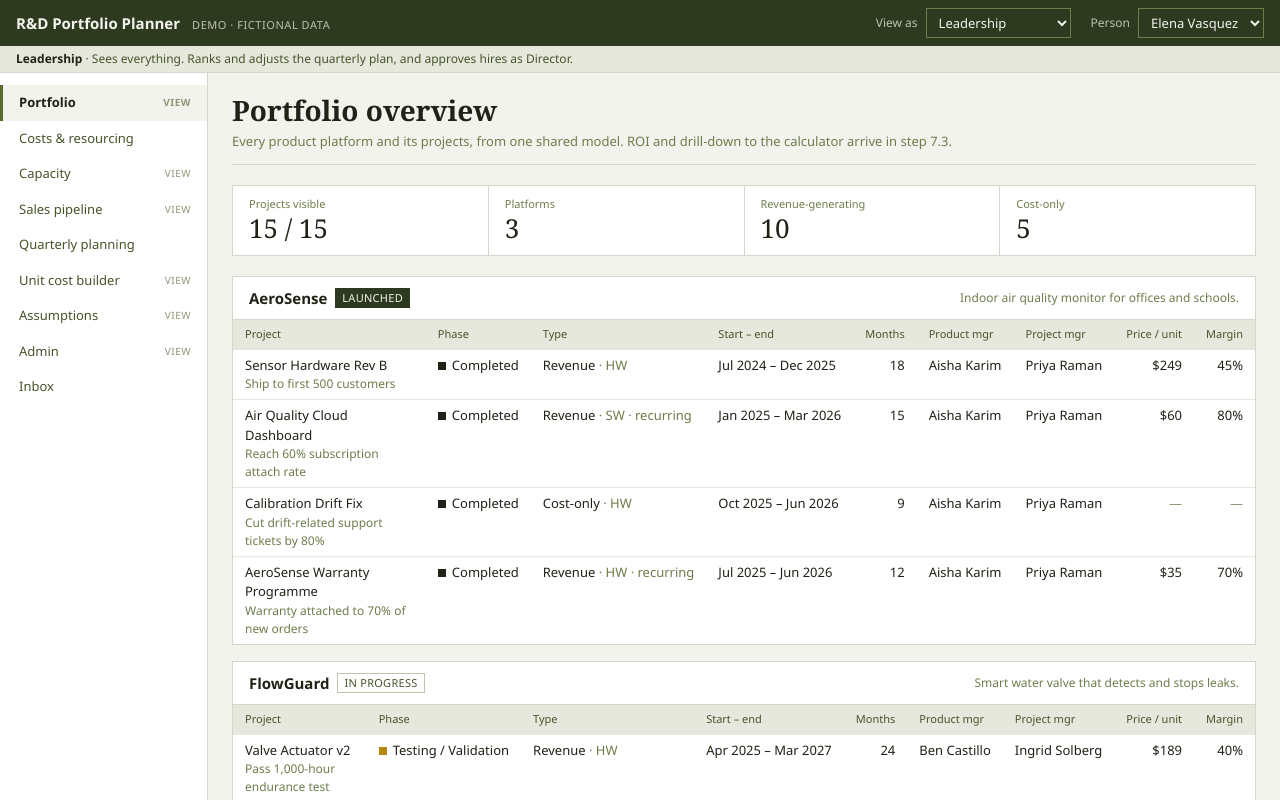
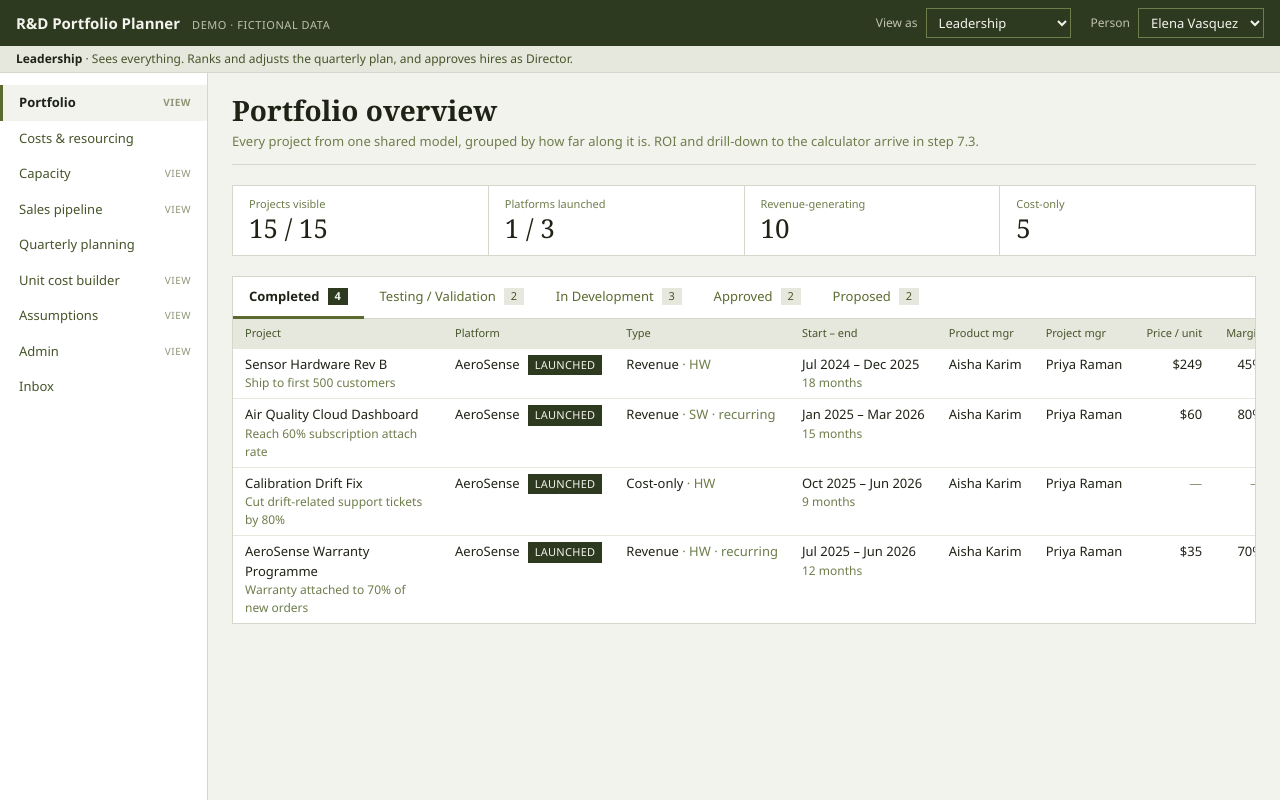
Before and after one commit to marc-christian-fuentes/rd-portfolio-planner, a React (Vite) app: page / in a window 1280 px wide. Shown: the top 800 px of the page. Built offline with nearby package versions, Linux system fonts and the light colour scheme.

Commit message:
Portfolio: phase tabs from Completed (default) to Proposed

```diff
--- a/src/components/ui.tsx
+++ b/src/components/ui.tsx
@@ -76,6 +76,58 @@ export function KpiStrip({ items }: { items: { label: string; value: string }[]
   );
 }
 
+/**
+ * A row of tabs with a count on each, e.g. "Completed 4".
+ * The active tab has a thick olive underline; the row scrolls sideways on phones.
+ */
+export function Tabs<T extends string>({
+  tabs,
+  active,
+  onChange,
+  label,
+}: {
+  tabs: { id: T; label: string; count?: number }[];
+  active: T;
+  onChange: (id: T) => void;
+  label: string;
+}) {
+  return (
+    <div
+      role="tablist"
+      aria-label={label}
+      className="flex overflow-x-auto overflow-y-hidden shadow-[inset_0_-1px_0_var(--color-moss-200)]"
+    >
+      {tabs.map((t) => {
+        const selected = t.id === active;
+        return (
+          <button
+            key={t.id}
+            role="tab"
+            aria-selected={selected}
+            onClick={() => onChange(t.id)}
+            className={`flex shrink-0 items-center gap-2 border-b-[3px] px-4 py-2.5 text-[13px] whitespace-nowrap ${
+              selected
+                ? 'border-moss-600 bg-white font-semibold text-moss-900'
+                : 'border-transparent text-moss-600 hover:border-moss-300 hover:text-moss-900'
+            }`}
+          >
+            {t.label}
+            {t.count !== undefined && (
+              <span
+                className={`num min-w-5 px-1 text-center text-[11px] ${
+                  selected ? 'bg-moss-800 text-moss-50' : 'bg-moss-100 text-moss-700'
+                }`}
+              >
+                {t.count}
+              </span>
+            )}
+          </button>
+        );
+      })}
+    </div>
+  );
+}
+
 /** Shared table styles: dense rows, shaded header, hairline dividers. */
 export const table = 'w-full border-collapse text-[13px]';
 export const th = 'whitespace-nowrap bg-moss-100 px-3 py-1.5 text-left text-[11px] font-medium text-moss-700';
--- a/src/pages/PortfolioPage.tsx
+++ b/src/pages/PortfolioPage.tsx
@@ -1,59 +1,71 @@
 /**
  * Portfolio overview (landing page).
- * Step 7.2 version: lists the platforms and the projects this role may see.
+ * Projects are split into phase tabs, newest-progress first:
+ * Completed (default, far left) → Testing / Validation → In Development → Approved → Proposed.
+ * The chosen tab is kept in the web address (?phase=...), so a link opens the same tab.
  * ROI figures and drill-down arrive in step 7.3.
  */
+import { useSearchParams } from 'react-router-dom';
 import { visibleProjects } from '../data/access';
+import type { Phase } from '../data/types';
 import { durationMonths, formatDate, formatMoney, isPlatformLaunched, personName } from '../data/model';
 import { useApp } from '../store';
-import { KpiStrip, PageHeader, Panel, PhaseMarker, Tag, right, table, td, th } from '../components/ui';
+import { KpiStrip, PageHeader, Panel, Tabs, Tag, right, table, td, th } from '../components/ui';
+
+/** Tab order, left to right. */
+const PHASE_TABS: { id: Phase; label: string }[] = [
+  { id: 'Completed', label: 'Completed' },
+  { id: 'Testing / Validation', label: 'Testing / Validation' },
+  { id: 'In Development', label: 'In Development' },
+  { id: 'Approved', label: 'Approved' },
+  { id: 'Proposed', label: 'Proposed' },
+];
 
 export default function PortfolioPage() {
   const { data, role, actingAsId } = useApp();
+  const [params, setParams] = useSearchParams();
   const projects = visibleProjects(data, role, actingAsId);
-  const platforms = data.platforms.filter((pl) => projects.some((p) => p.platformId === pl.id));
+
+  const requested = params.get('phase');
+  const active: Phase = PHASE_TABS.find((t) => t.id === requested)?.id ?? 'Completed';
+  const rows = projects.filter((p) => p.phase === active);
+  const platformName = (id: string) => data.platforms.find((pl) => pl.id === id)?.name ?? '—';
 
   return (
     <>
       <PageHeader
         title="Portfolio overview"
-        subtitle="Every product platform and its projects, from one shared model. ROI and drill-down to the calculator arrive in step 7.3."
+        subtitle="Every project from one shared model, grouped by how far along it is. ROI and drill-down to the calculator arrive in step 7.3."
       />
 
       <KpiStrip
         items={[
           { label: 'Projects visible', value: `${projects.length} / ${data.projects.length}` },
-          { label: 'Platforms', value: String(platforms.length) },
+          { label: 'Platforms launched', value: `${data.platforms.filter((pl) => isPlatformLaunched(data, pl)).length} / ${data.platforms.length}` },
           { label: 'Revenue-generating', value: String(projects.filter((p) => p.type === 'revenue').length) },
           { label: 'Cost-only', value: String(projects.filter((p) => p.type === 'cost-only').length) },
         ]}
       />
 
-      {platforms.length === 0 && <Panel>No projects are assigned to this person.</Panel>}
+      <Panel>
+        <Tabs
+          label="Project phase"
+          tabs={PHASE_TABS.map((t) => ({ ...t, count: projects.filter((p) => p.phase === t.id).length }))}
+          active={active}
+          onChange={(phase) => setParams(phase === 'Completed' ? {} : { phase }, { replace: true })}
+        />
 
-      <div className="space-y-4">
-        {platforms.map((platform) => {
-          const launched = isPlatformLaunched(data, platform);
-          return (
-            <Panel
-              key={platform.id}
-              title={
-                <span className="flex items-center gap-2">
-                  {platform.name}
-                  <Tag tone={launched ? 'solid' : 'neutral'}>{launched ? 'Launched' : 'In progress'}</Tag>
-                </span>
-              }
-              aside={<span className="text-[12px] text-moss-500">{platform.description}</span>}
-            >
-              <div className="overflow-x-auto">
+        <div role="tabpanel" aria-label={active} className="overflow-x-auto">
+          {rows.length === 0 ? (
+            <p className="px-4 py-6 text-[13px] text-moss-500">No projects in {active} for this role.</p>
+          ) : (
             <table className={table}>
               <thead>
                 <tr>
-                      <th className={th}>Project</th>
-                      <th className={th}>Phase</th>
+                  <th className={`${th} min-w-[210px]`}>Project</th>
+                  <th className={th}>Platform</th>
                   <th className={th}>Type</th>
                   <th className={th}>Start – end</th>
-                      <th className={`${th} ${right}`}>Months</th>
                   <th className={th}>Product mgr</th>
                   <th className={th}>Project mgr</th>
                   <th className={`${th} ${right}`}>Price / unit</th>
@@ -61,16 +73,21 @@ export default function PortfolioPage() {
                 </tr>
               </thead>
               <tbody>
-                    {projects
-                      .filter((p) => p.platformId === platform.id)
-                      .map((p) => (
+                {rows.map((p) => {
+                  const platform = data.platforms.find((pl) => pl.id === p.platformId)!;
+                  return (
                     <tr key={p.id} className="hover:bg-moss-50">
                       <td className={td}>
                         <div className="font-medium">{p.name}</div>
                         <div className="text-[12px] text-moss-500">{p.quarterlyGoal}</div>
                       </td>
-                          <td className={td}>
-                            <PhaseMarker phase={p.phase} />
+                      <td className={`${td} whitespace-nowrap`}>
+                        {platformName(p.platformId)}
+                        {isPlatformLaunched(data, platform) && (
+                          <span className="ml-2">
+                            <Tag tone="solid">Launched</Tag>
+                          </span>
+                        )}
                       </td>
                       <td className={`${td} whitespace-nowrap`}>
                         {p.type === 'revenue' ? 'Revenue' : 'Cost-only'}
@@ -82,8 +99,8 @@ export default function PortfolioPage() {
                       </td>
                       <td className={`${td} num whitespace-nowrap`}>
                         {formatDate(p.startDate)} – {formatDate(p.endDate)}
+                        <div className="text-[12px] text-moss-500">{durationMonths(p)} months</div>
                       </td>
-                          <td className={`${td} num ${right}`}>{durationMonths(p)}</td>
                       <td className={`${td} whitespace-nowrap`}>{personName(data, p.ownerId)}</td>
                       <td className={`${td} whitespace-nowrap`}>{personName(data, p.projectManagerId)}</td>
                       <td className={`${td} num ${right}`}>
@@ -93,14 +110,13 @@ export default function PortfolioPage() {
                         {p.grossMarginPct !== null ? `${p.grossMarginPct}%` : <span className="text-moss-400">—</span>}
                       </td>
                     </tr>
-                      ))}
+                  );
+                })}
               </tbody>
             </table>
+          )}
         </div>
       </Panel>
-          );
-        })}
-      </div>
     </>
   );
 }
```
Lines whose indentation alone changed are shown as unchanged.
